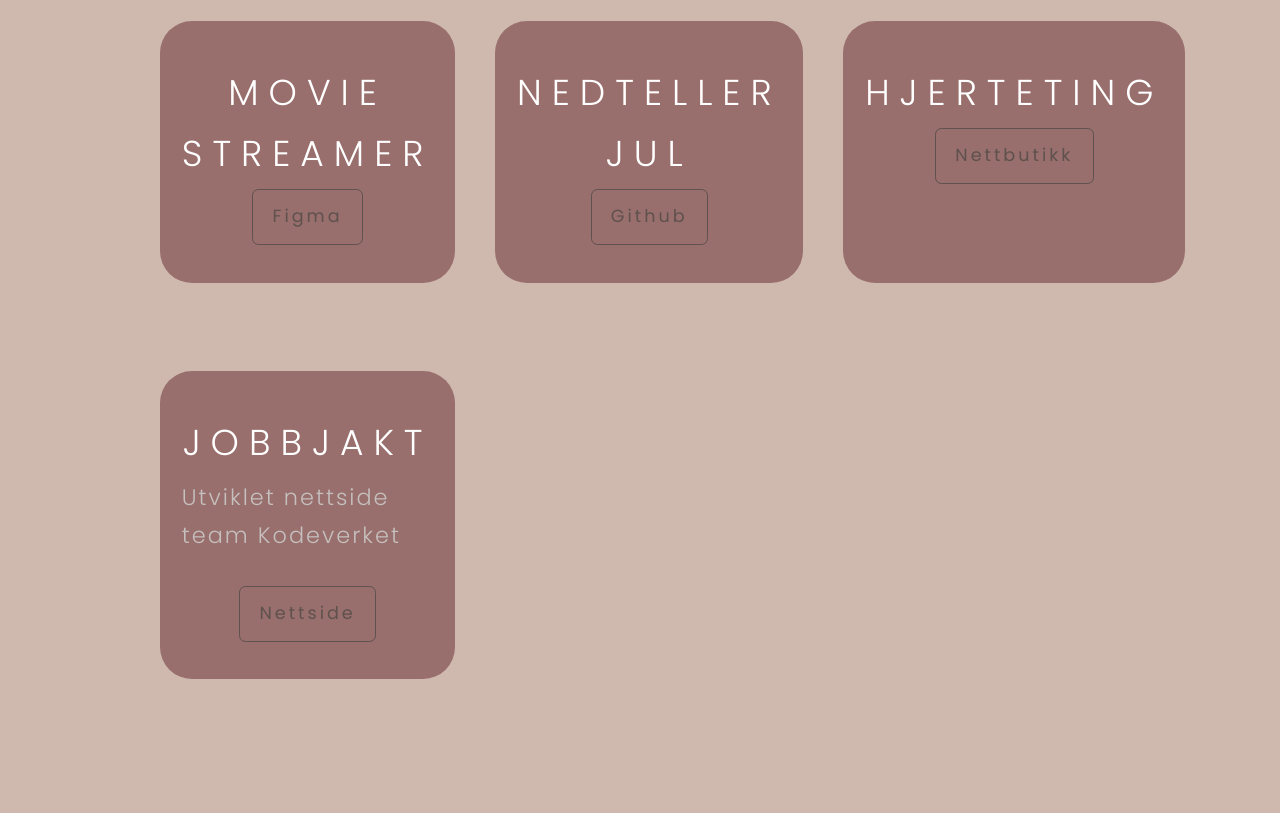
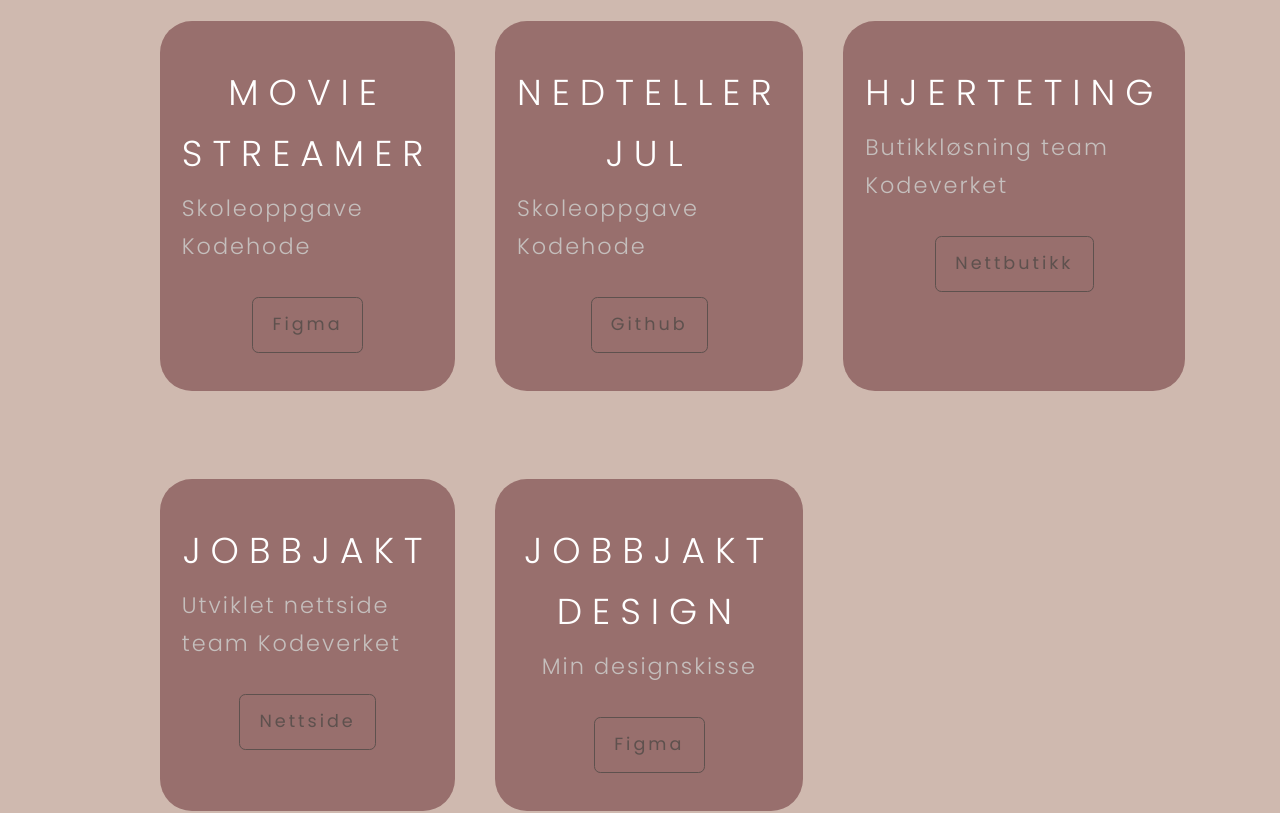
Before and after one commit to Viviann1/praksis-portfolio, a React (Create React App) app: page / in a window 1280 px wide. Shown: the part 3660-4473 px from the top of the page. Built offline with nearby package versions, Linux system fonts and the light colour scheme.

Commit message:
Added files to portfolio

```diff
--- a/src/components/portfolio/Portfolio.jsx
+++ b/src/components/portfolio/Portfolio.jsx
@@ -9,21 +9,30 @@ const Portfolio = () => {
 
       <div className='container portfolio__container'>
         <article className='portfolio__item'>
+          <div>
           <h3 className='h3_heading'>Movie streamer</h3>
+          <p className='portfolio-p'>Skoleoppgave Kodehode</p>
+          </div>
           <div className='portfolio__item-cta'>
           <a href="https://www.figma.com/file/S8o5n1TUES4EfF4fmdwugc/Modul-C-sep22---Viviann-Moviestreamer?node-id=0%3A1&t=VatVqMMaGNZSWKml-1" className='btn btn-primary' rel='_external'>Figma</a>
           </div>
         </article>
 
         <article className='portfolio__item'>
+          <div>
           <h3 className='h3_heading'>Nedteller jul</h3>
+          <p className='portfolio-p'>Skoleoppgave Kodehode</p>
+          </div>
           <div className="portfolio__item-cta">
           <a href="https://github.com/Viviann1/juleoppgave.git" className='btn'>Github</a>
           </div>
         </article>
 
         <article className='portfolio__item'>
+          <div>
           <h3 className='h3_heading'>Hjerteting</h3>
+          <p className='portfolio-p'>Butikkløsning team Kodeverket</p>
+          </div>
           <div className="portfolio__item-cta">
           <a href="https://www.hjerteting.no/" className='btn'>Nettbutikk</a>
           </div>
@@ -39,6 +48,16 @@ const Portfolio = () => {
           </div>
         </article>
 
+        <article className='portfolio__item'>
+          <div>
+          <h3 className='h3_heading'>Jobbjakt design</h3>
+          <p className='portfolio-p'>Min designskisse</p>
+          </div>
+          <div className="portfolio__item-cta">
+          <a href="https://www.figma.com/file/7eIMFyCfICCeIndThPwvdK/Jobbjakt-forslag?type=design&node-id=0%3A1&mode=design&t=r6tFCsiU3mP2j3gG-1" className='btn'>Figma</a>
+          </div>
+        </article>
+
       </div>
     </section>
   )
```
